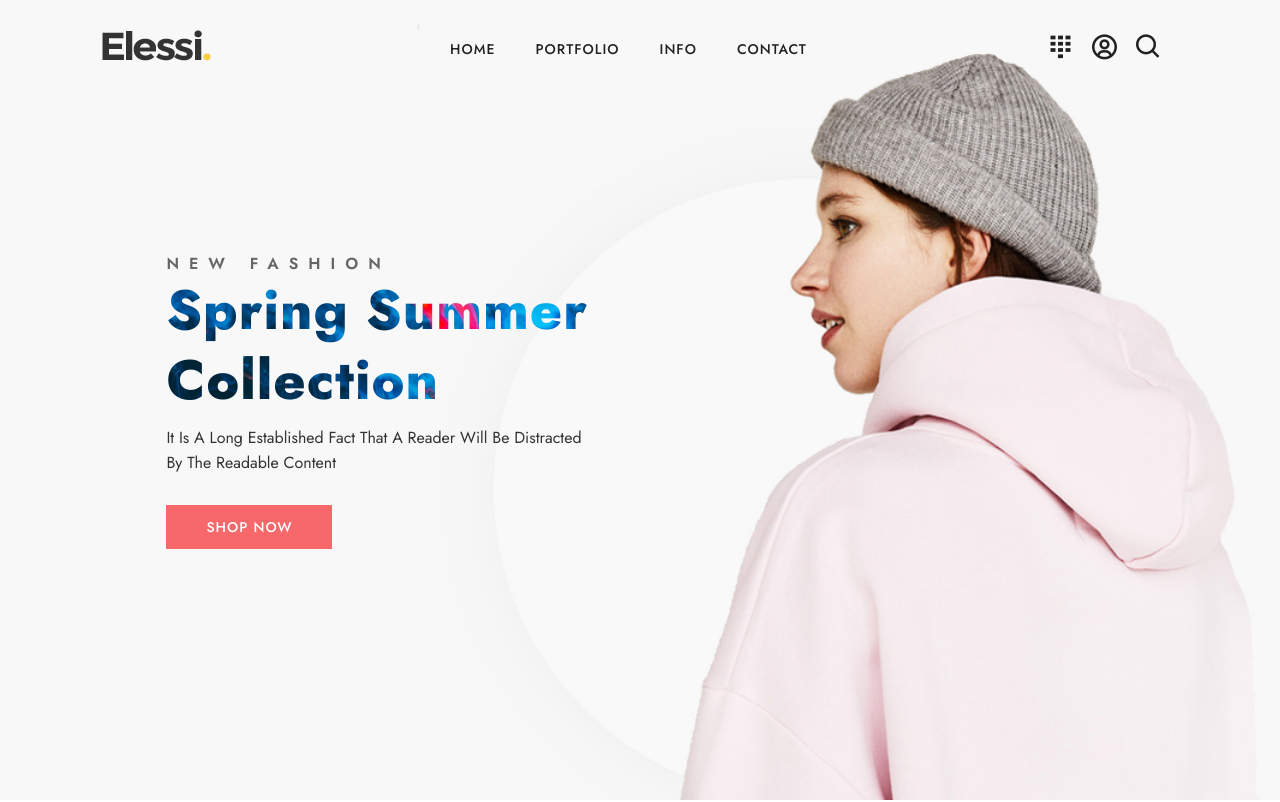
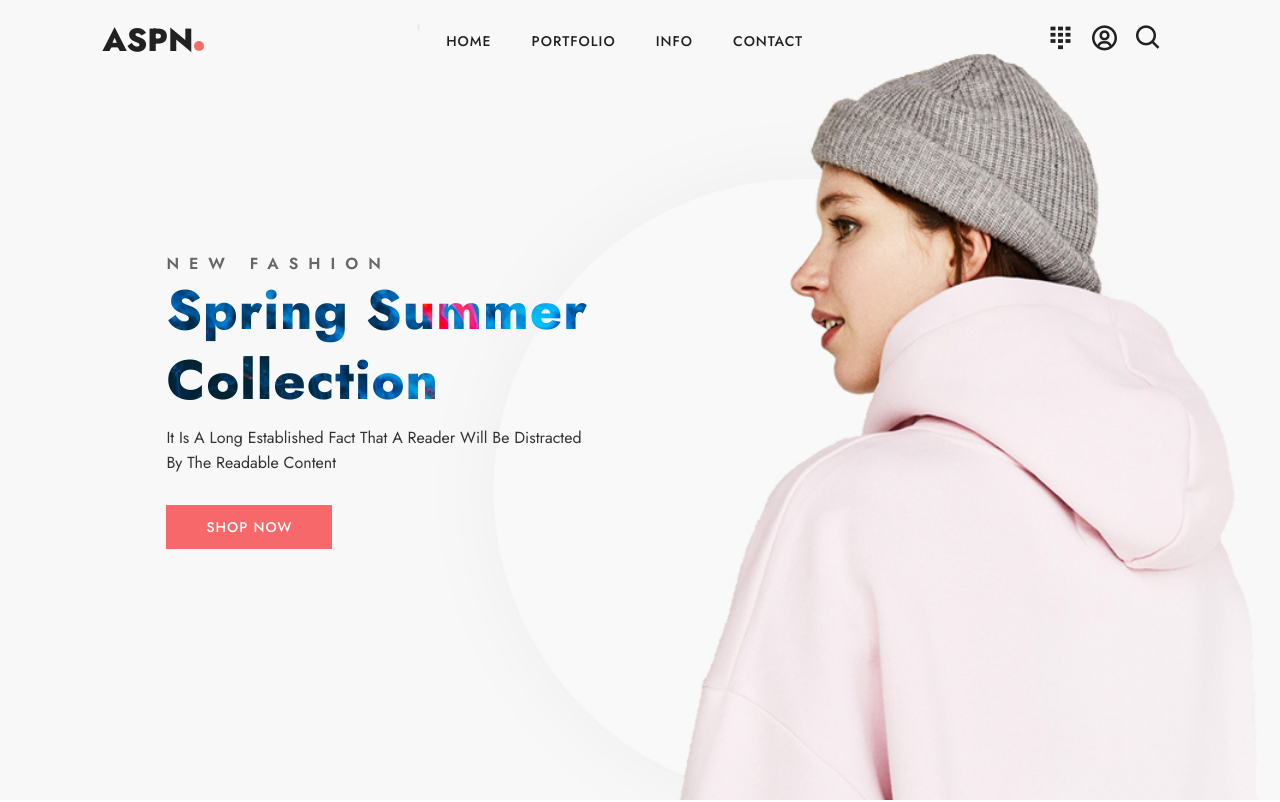
Before and after one commit to MarcelPenn/LightDesign1, a plain HTML site: page index.html in a window 1280 px wide. Shown: the top 802 px of the page. Drawn offline with nearby package versions, Linux system fonts and the light colour scheme.

Commit message:
customization

```diff
--- a/index.html
+++ b/index.html
@@ -6,6 +6,7 @@
     <meta name="viewport" content="width=device-width, initial-scale=1.0">
     <title>Document</title>
     <link rel="stylesheet" href="style.css">
+    <script src="https://cdnjs.cloudflare.com/ajax/libs/jquery/3.6.1/jquery.min.js" integrity="sha512-aVKKRRi/Q/YV+4mjoKBsE4x3H+BkegoM/em46NNlCqNTmUYADjBbeNefNxYV7giUp0VxICtqdrbqU7iVaeZNXA==" crossorigin="anonymous" referrerpolicy="no-referrer"></script>
     <link rel="stylesheet"
     href="https://unpkg.com/boxicons@latest/css/boxicons.min.css">
     <link rel="stylesheet" href="https://cdnjs.cloudflare.com/ajax/libs/font-awesome/6.2.1/css/all.min.css" integrity="sha512-MV7K8+y+gLIBoVD59lQIYicR65iaqukzvf/nwasF0nqhPay5w/9lJmVM2hMDcnK1OnMGCdVK+iQrJ7lzPJQd1w==" crossorigin="anonymous" referrerpolicy="no-referrer" />
@@ -14,7 +15,7 @@
 <body>
         <header>
             <div class="bx bx-menu" id="menu-icon"></div>
-            <a href="#" class="logo"><img src="img/elessi-pet-logo.png" alt=""></a>
+            <a href="#" class="logo"><h1>ASPN<span class="dot"></span></h1></a>
 
             <ul class="navbar">
                 <li><a href="#">Home</a></li>
@@ -97,6 +98,8 @@
             </div>
          </section>
 
+         <!--contact section -->
+
         <!-- link to js -->
         <script src="script.js"></script>
 </body>
--- a/script.js
+++ b/script.js
@@ -58,3 +58,17 @@ function filterImg(e) {
                 img.classList.add('img-expanded');
             });
     });
+
+    //scroll effect
+    $(document).ready(function(){
+        $(window).scroll(function(){
+            var scroll = $(window).scrollTop();
+            if (scroll > 100) {
+              $("header").css("background" , "#D3D3D3");
+            }
+
+            else{
+                $("header").css("background" , "transparent");
+            }
+        })
+      })
--- a/style.css
+++ b/style.css
@@ -7,10 +7,21 @@
     text-decoration: none;
 }
 
+.logo {
+    color: #212121;
+}
+.dot {
+    height: 10px;
+    width: 10px;
+    background-color: #f76b6a;
+    border-radius: 50%;
+    display: inline-block;
+}
 header {
     position: fixed;
     width: 100%;
     top: 0;
+    height: 80px;
     right: 0;
     z-index: 1000;
     display: flex;
@@ -25,10 +36,6 @@ header {
     z-index: 10001;
     cursor: pointer;
     display: none;
-}
-.logo img {
-    width: 100%;
-    height: auto;
 }
 
 .navbar {
```
